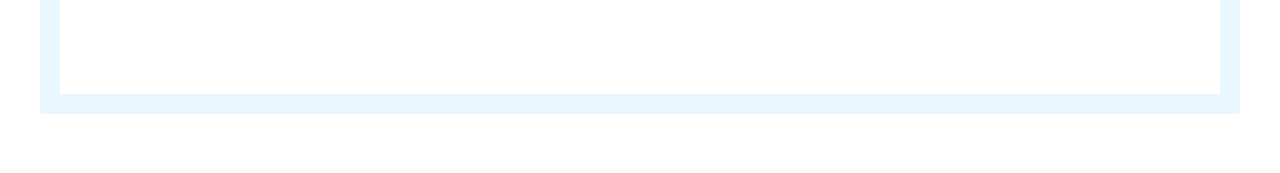
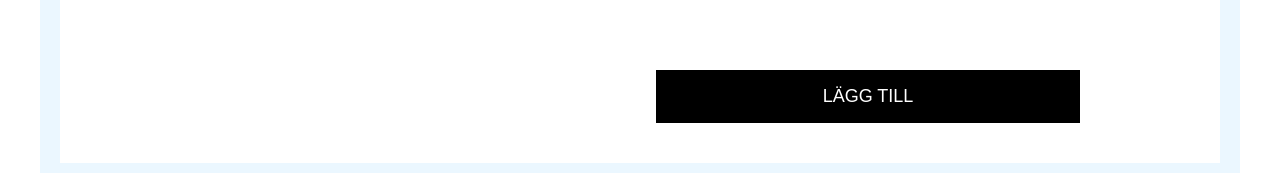
Before and after one commit to erikakerman/BlueGroup, a React (Vite) app: page /kids/product/51 in a window 1280 px wide. Shown: the part 558-731 px from the top of the page. Built offline with nearby package versions, Linux system fonts and the light colour scheme.

Commit message:
Button added

```diff
--- a/src/Components/ProductPage/ProductPage.css
+++ b/src/Components/ProductPage/ProductPage.css
@@ -113,3 +113,20 @@
 .size-guide:hover {
   color: #666;
 }
+
+.add-to-cart-button {
+  width: 100%;
+  background-color: #000;
+  color: white;
+  padding: 1rem 1.5rem;
+  font-size: 1.125rem;
+  font-weight: 500;
+  border: none;
+  cursor: pointer;
+  margin-top: 1rem;
+}
+
+.add-to-cart-button:hover {
+  opacity: 0.8;
+  transition: opacity 0.2s;
+}
--- a/src/Components/ProductPage/ProductPage.jsx
+++ b/src/Components/ProductPage/ProductPage.jsx
@@ -55,6 +55,10 @@ export default function ProductPage() {
     );
   };
 
+  const AddToCartButton = () => {
+    return <button className="add-to-cart-button">LÄGG TILL</button>;
+  };
+
   return (
     <div className="product-page">
       {product !== null ? (
@@ -67,21 +71,10 @@ export default function ProductPage() {
             <ProductPrice price={product.price} />
             <ColorSelection imageUrl={product.image} />
             <SizeSelection />
+            <AddToCartButton />
           </div>
         </div>
       ) : (
-        /*
-        <div>
-          <div>{product.title}</div>
-          <div>
-            <img className="pimage" src={product.image} alt="No image" />
-          </div>
-          <div>{product.description}</div>
-        </div>
-
-
-        */
-
         "Product does not exist."
       )}
     </div>
```
